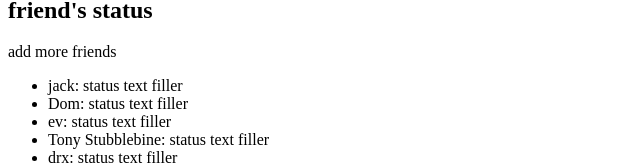
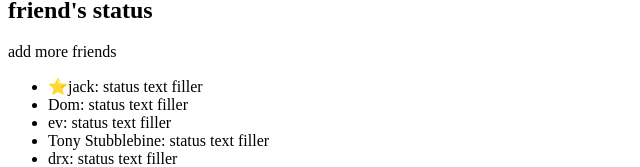
Before and after one commit to niamhbrockbank/html-twitter-base, a website: page index.html in a window 1280 px wide. Shown: the part 235-402 px from the top of the page, without its empty margins (0-640 px from the left). Drawn offline with Linux system fonts and the light colour scheme.

Commit message:
Add star options

```diff
--- a/index.html
+++ b/index.html
@@ -23,7 +23,7 @@
       <h2>friend's status</h2>
       <a>add more friends</a>
       <ul>
-        <li><a>jack:</a> status text filler</li>
+        <li>&#11088;<a>jack:</a> status text filler</li>
         <li><a>Dom:</a> status text filler</li>
         <li><a>ev:</a> status text filler</li>
         <li><a>Tony Stubblebine:</a> status text filler</li>
```
